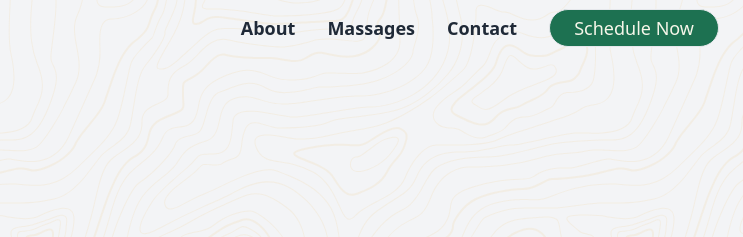
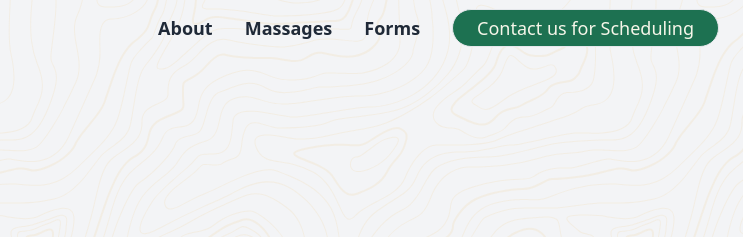
Before and after one commit to zeroasterisk/groundworks-massage-web, an Eleventy site: page src/index.njk in a window 1280 px wide. Shown: the top 237 px of the page, 537-1280 px from the left. Built offline with nearby package versions, Linux system fonts and the light colour scheme; Eleventy itself is replaced by a stand-in of ours; files that its build step writes are made by us from their sources; a script that the page names is missing; files whose address does not match are found by name; what postcss-import would draw is missing.

Commit message:
Navbar switch to contact form
remove link to fresha booking service and replace w/ google form

```diff
--- a/src/_includes/navbar.njk
+++ b/src/_includes/navbar.njk
@@ -17,10 +17,9 @@
     <a class="text-gray-800 font-bold hover:text-purple-600 text-lg text-center w-full no-underline sm:w-auto sm:px-4 py-2 sm:py-1"
       href="{% if isFront %}#massage{% else %}{{ site.baseURL }}/#massage{% endif %}">Massages</a>
     <a class="text-gray-800 font-bold hover:text-purple-600 text-lg text-center w-full no-underline sm:w-auto sm:px-4 py-2 sm:py-1"
-      href="{% if isFront %}#contact{% else %}{{ site.baseURL }}/#contact{% endif %}">Contact</a>
-
+      href="/forms">Forms</a>
     <a class="text-gray-800 border border-indigo-800 text-lg text-xwhite bg-xdarkgreen rounded-full w-auto no-underline text-center sm:text-left hover:border-purple-600 hover:text-purple-600 hover:bg-white hover:shadow-md px-6 py-1 my-2 sm:my-0 sm:ml-4"
-      href="https://www.fresha.com/book-now/groundworks-massage-therapy-llc-yhexhm89/all-offer?id=691084&pId=648797"
-      target="_blank">Schedule Now</a>
+      href="https://docs.google.com/forms/d/e/1FAIpQLSfIIOi8f8Zq7Gu6R4zGU9KRSbyqmqox0jRRqF7soA6rIu9Kzw/viewform?usp=sf_link"
+      target="_blank">Contact us for Scheduling</a>
   </div>
 </nav>
```
